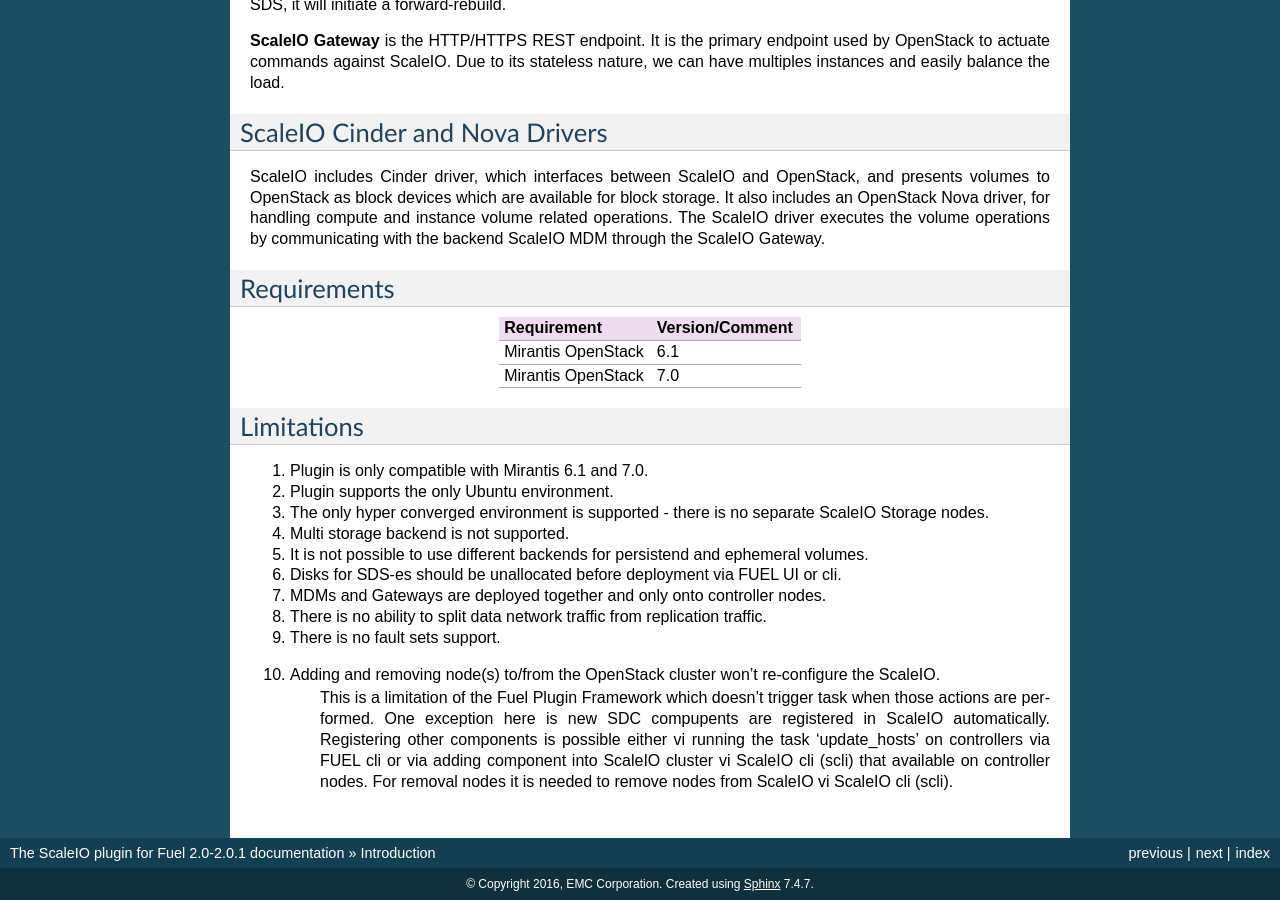
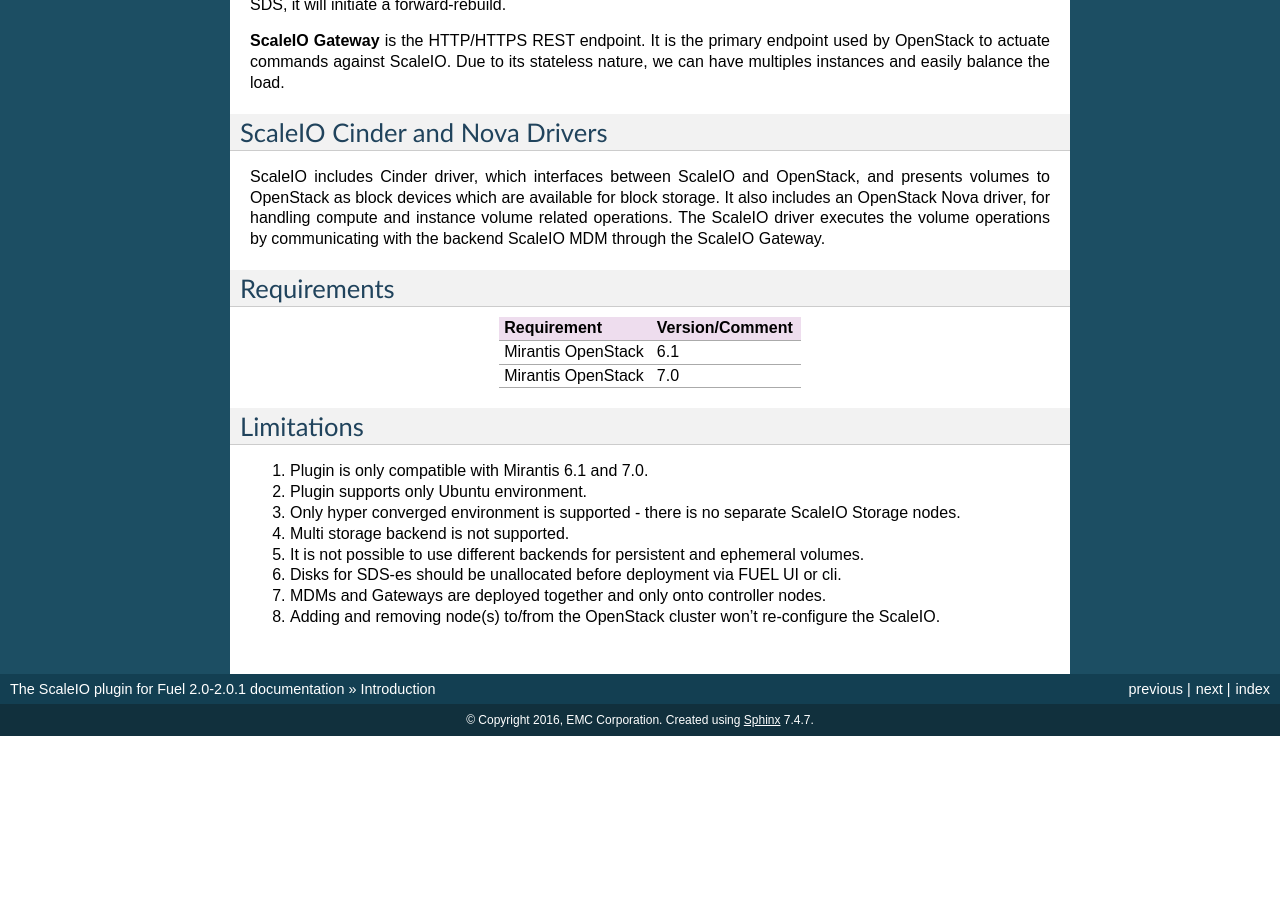
Before and after one commit to davestemerdink/fuel-plugin-scaleio, a Sphinx documentation site: the page built from doc/source/introduction.rst, in a window 1280 px wide and 900 px high, scrolled down 1161 px. Built offline with Sphinx 7.4.7, drawn with Linux system fonts in a browser that asks for light colours; after the commit the page ends 1897 px from its top, so only the background shows below that.

Commit message:
Fixed misprints

```diff
--- a/doc/source/introduction.rst
+++ b/doc/source/introduction.rst
@@ -53,17 +53,10 @@
 -----------
 
 1. Plugin is only compatible with Mirantis 6.1 and 7.0.
-2. Plugin supports the only Ubuntu environment.
-3. The only hyper converged environment is supported - there is no separate ScaleIO Storage nodes.
+2. Plugin supports only Ubuntu environment.
+3. Only hyper converged environment is supported - there is no separate ScaleIO Storage nodes.
 4. Multi storage backend is not supported.
-5. It is not possible to use different backends for persistend and ephemeral volumes.
+5. It is not possible to use different backends for persistent and ephemeral volumes.
 6. Disks for SDS-es should be unallocated before deployment via FUEL UI or cli.
 7. MDMs and Gateways are deployed together and only onto controller nodes.
-8. There is no ability to split data network traffic from replication traffic.
-9. There is no fault sets support.
-10. Adding and removing node(s) to/from the OpenStack cluster won't re-configure the ScaleIO.
-     This is a limitation of the Fuel Plugin Framework which doesn't trigger task when those actions are performed.
-     One exception here is new SDC compupents are registered in ScaleIO automatically.
-     Registering other components is possible either vi running the task 'update_hosts' on controllers via FUEL cli or
-     via adding component into ScaleIO cluster vi ScaleIO cli (scli) that available on controller nodes.
-     For removal nodes it is needed to remove nodes from ScaleIO vi ScaleIO cli (scli).
+8. Adding and removing node(s) to/from the OpenStack cluster won't re-configure the ScaleIO.
```
